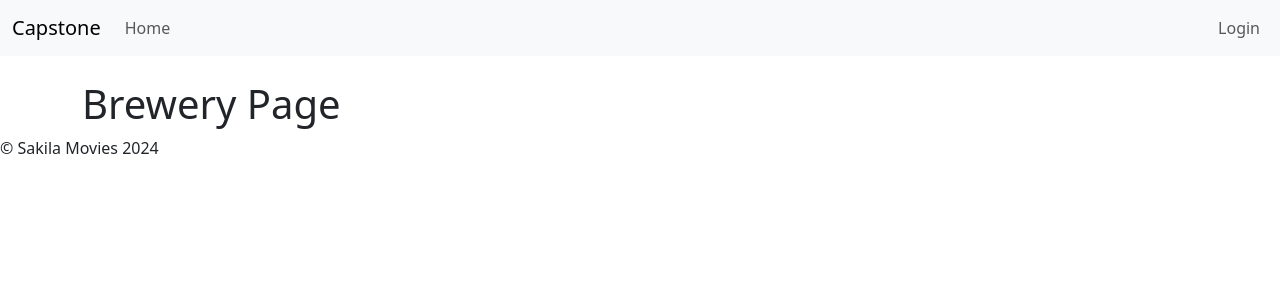
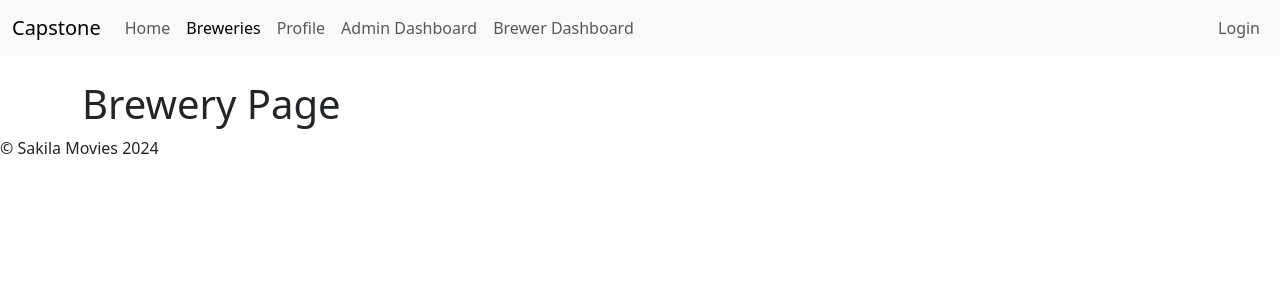
Before and after one commit to Jessyc379/getTapped, a React (Vite) app in the folder react-web-app/: page /breweries in a window 1280 px wide. Shown: the top 300 px of the page. Built offline with nearby package versions, Linux system fonts and the light colour scheme; no server answers.

Commit message:
updated navbar to have links to diff pages
have to check logic for isAuthenticated for various roles

```diff
--- a/react-web-app/src/components/shared/header/Header.tsx
+++ b/react-web-app/src/components/shared/header/Header.tsx
@@ -27,27 +27,45 @@ export default function Header() {
                         <li className="nav-item">
                             <NavLink className="nav-link" to="/">Home</NavLink>
                         </li>
+                        <li className="nav-item">
+                            <NavLink className="nav-link" to="/breweries">Breweries</NavLink>
+                        </li>
+                        {/* {isAuthenticated && user?.role === 'ROLE_USER' && ( */}
+                            <li className="nav-item">
+                                <NavLink className="nav-link" to="/profile">Profile</NavLink>
+                            </li>
+                        {/* )} */}
+                        {/* {isAuthenticated && user?.role === 'ROLE_ADMIN' && ( */}
+                            <li className="nav-item">
+                                <NavLink className="nav-link" to="/admin">Admin Dashboard</NavLink>
+                            </li>
+                        {/* )} */}
+                        {/* {isAuthenticated && user?.role === 'ROLE_BREWER' && ( */}
+                            <li className="nav-item">
+                                <NavLink className="nav-link" to="/brewer-dashboard">Brewer Dashboard</NavLink>
+                            </li>
+                        {/* )} */}
                     </ul>
-                    <ul className="navbar-nav ms-auto" >
+                    <ul className="navbar-nav ms-auto">
+                        {!isAuthenticated && (
+                            <li className="nav-item">
+                                <NavLink className="nav-link" to="/login">Login</NavLink>
+                            </li>
+                        )}
 
-                        {
-                        !isAuthenticated &&
-                        <li className="nav-item">
-                            <NavLink className="nav-link" to="/login">Login</NavLink>
-                        </li>
-                        }
-
-                        {
-                        isAuthenticated && <>
-                        <li className="nav-item"><p className="nav-link">Welcome {user?.username}</p> </li>
-                        <li className="nav-item">
-                            <button className="nav-link" onClick={handleLogout} >Logout</button>
-                        </li></>
-                        }
-
+                        {isAuthenticated && (
+                            <>
+                                <li className="nav-item">
+                                    <p className="nav-link">Welcome, {user?.username}</p>
+                                </li>
+                                <li className="nav-item">
+                                    <button className="nav-link btn" onClick={handleLogout}>Logout</button>
+                                </li>
+                            </>
+                        )}
                     </ul>
                 </div>
             </div>
         </nav>
-    )
+    );
 }
```
